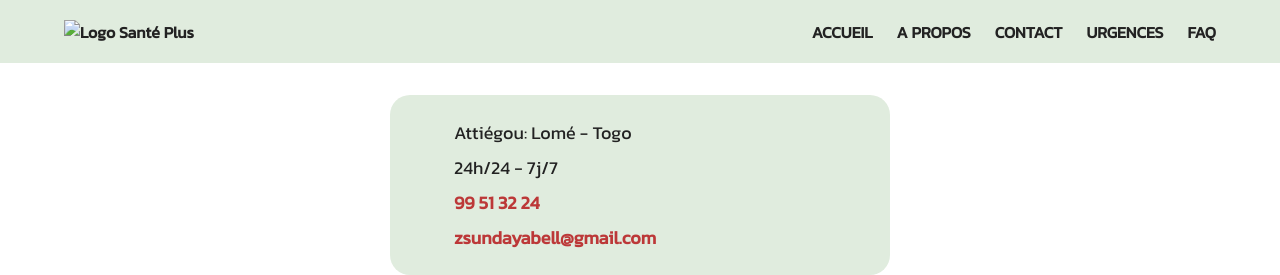
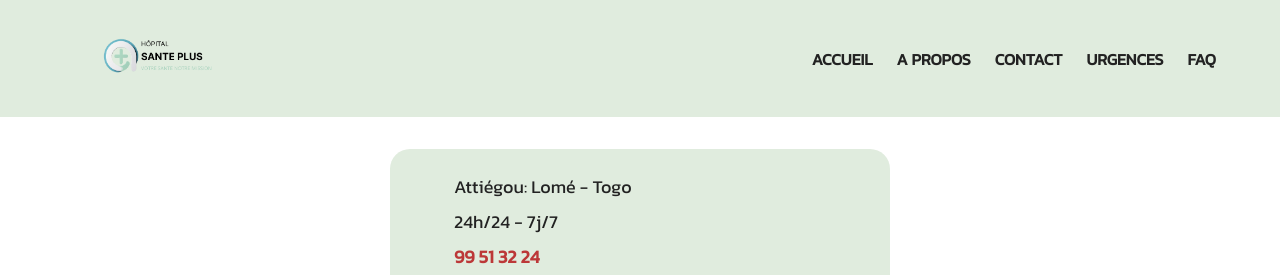
Before and after one commit to lezozodesign/sant-plus, a plain HTML site: page contact.html in a window 1280 px wide. Shown: the top 275 px of the page. Drawn offline with Linux system fonts and the light colour scheme; the site is published under a folder, as on GitHub Pages, so addresses that start at the root find nothing.

Commit message:
modification

```diff
--- a/contact.html
+++ b/contact.html
@@ -10,7 +10,7 @@
     <header>
         <nav class="navbar">
             <ul>
-                <li><a href="#"><img src="/image/logo.png" alt="Logo Santé Plus" class="logo"></a></li>
+                <li><a href="#"><img src="./image/logo.png" alt="Logo Santé Plus" class="logo"></a></li>
             </ul>
             <ul class="nav-links">
                 <li><a href="index.html">ACCUEIL</a></li>
```
